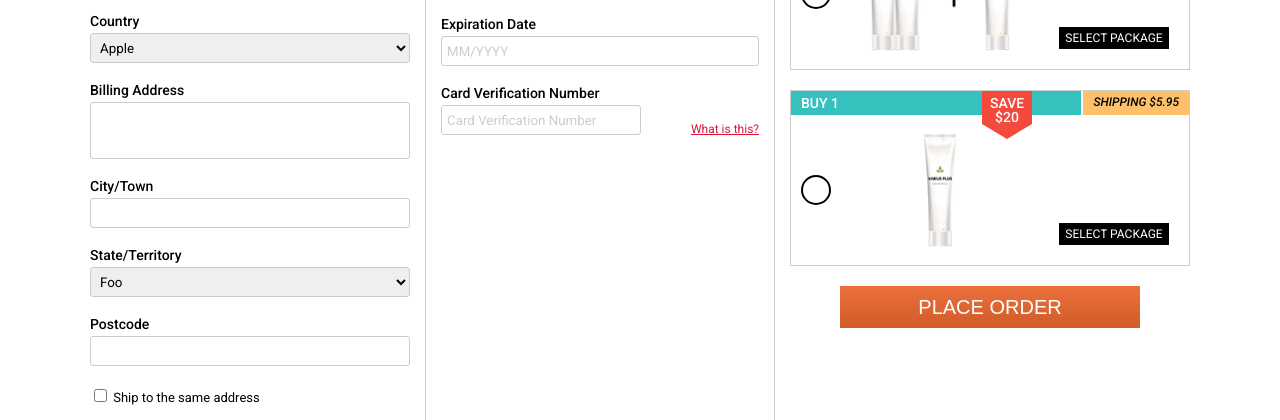
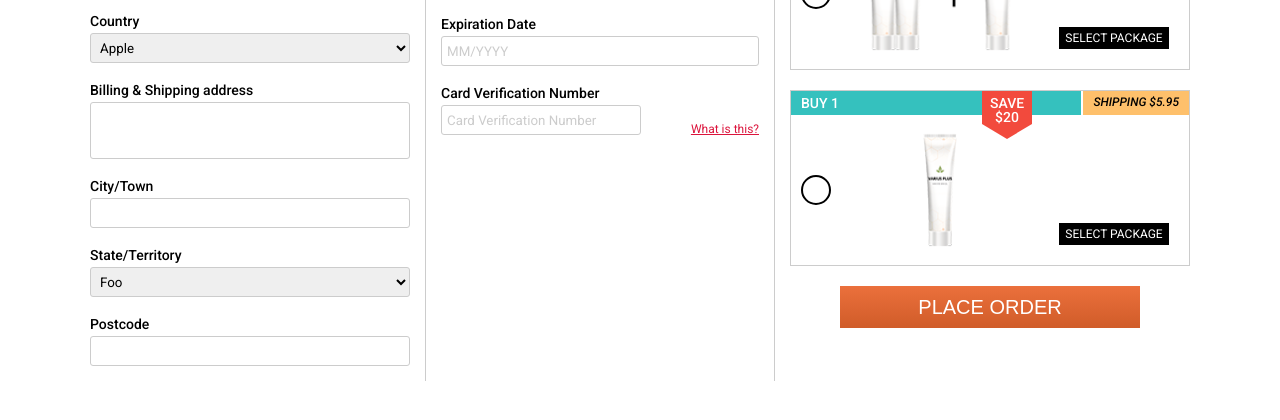
Before and after one commit to nikolay-petrenko/shipping-popup, a website: page app/index.html in a window 1280 px wide. Shown: the part 385-805 px from the top of the page. Drawn offline with nearby package versions, Linux system fonts and the light colour scheme; files that its build step writes are made by us from their sources.

Commit message:
Вносит правки

```diff
--- a/app/index.html
+++ b/app/index.html
@@ -60,7 +60,7 @@
 						</div>
 						<div class="shipping__row">
 							<label class="shipping__label">
-								<b>Billing Address</b>
+								<b>Billing & Shipping address</b>
 								<textarea name="billing-address" rows="3" class="shipping__textarea"></textarea>
 							</label>
 						</div>
@@ -86,12 +86,12 @@
 								<input type="text" name="postcode" class="shipping__input">
 							</label>
 						</div>
-						<div class="shipping__row">
+						<!-- <div class="shipping__row">
 							<label class="shipping__label">
 								<input type="checkbox" name="same-address-true">
 								Ship to the same address
 							</label>
-						</div>
+						</div> -->
 					</fieldset>
 				</div>
 
```
